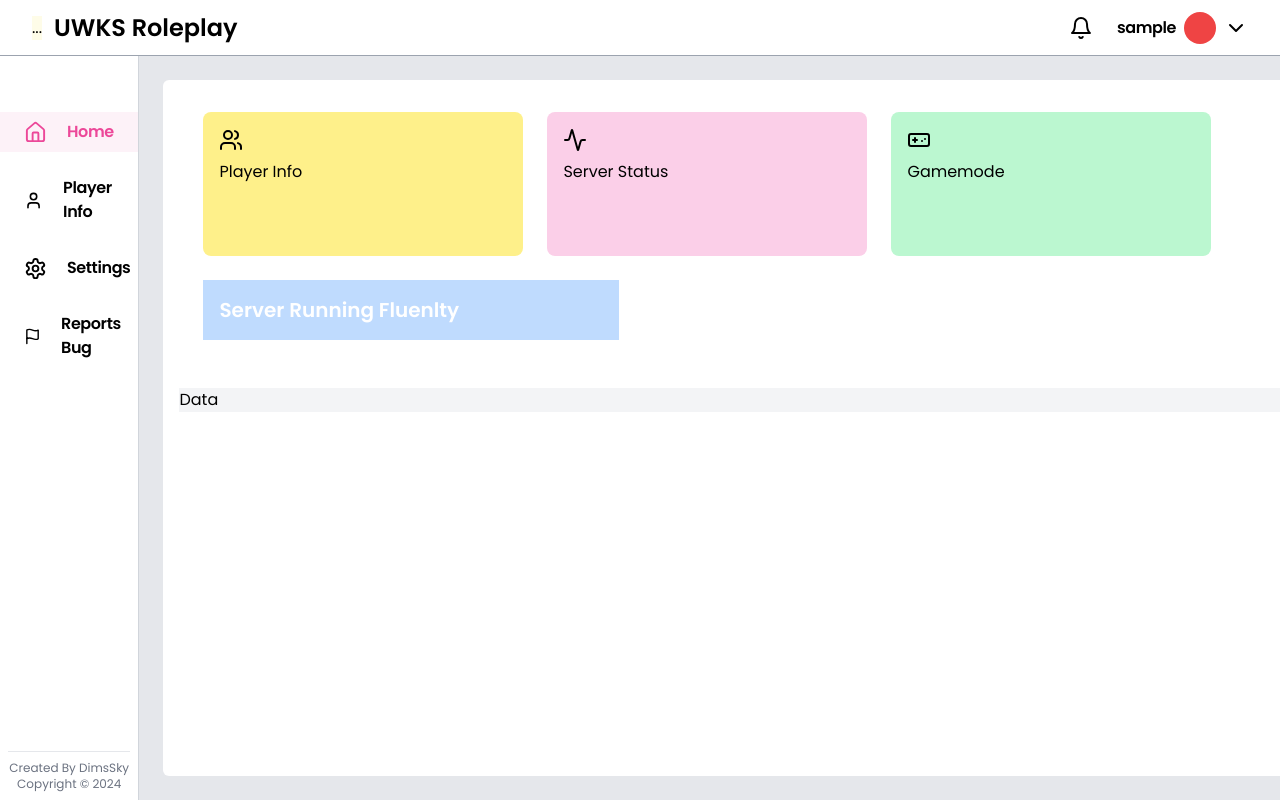
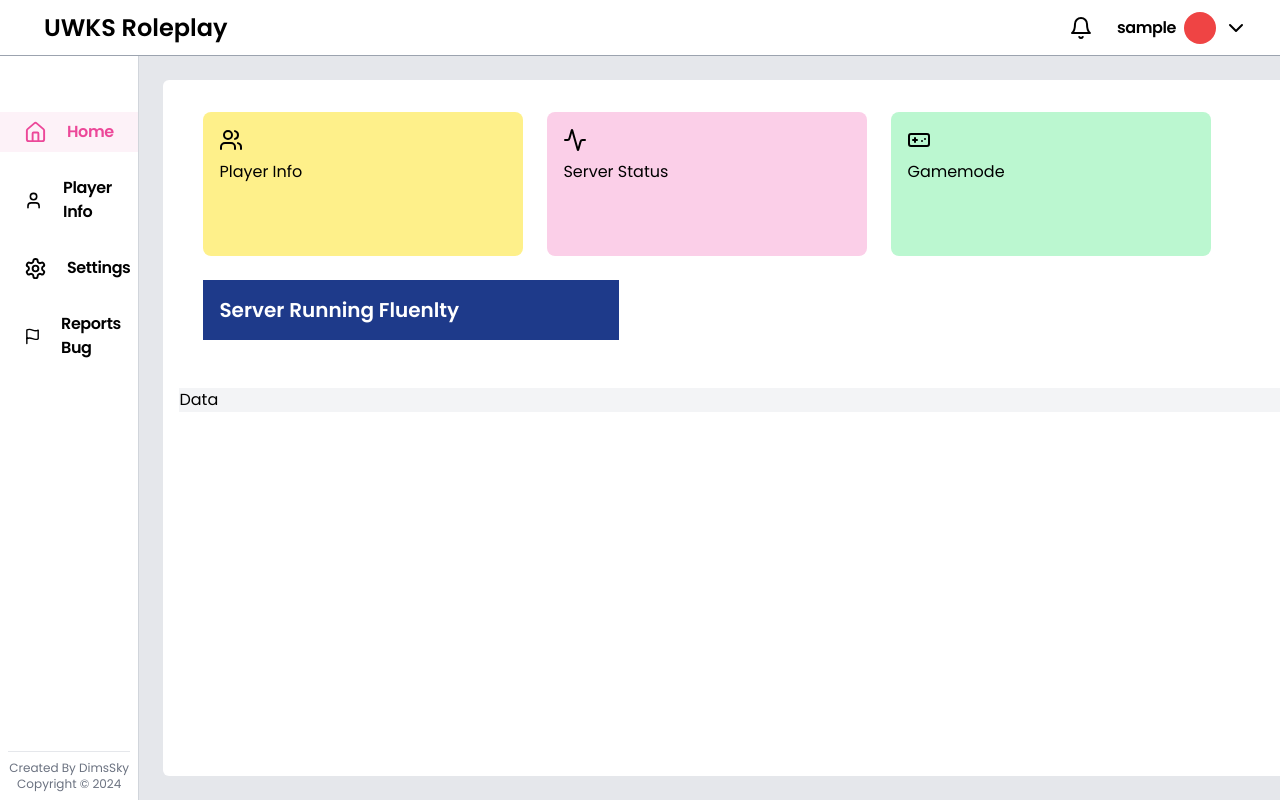
Before and after one commit to KINGDimsSky/SA-MP-UWKS-Dashboard, a React (Vite) app: page /dashboard in a window 1280 px wide. Shown: the top 800 px of the page. Built offline with nearby package versions, Linux system fonts and the light colour scheme; sample sign-in values are in the browser's storage.

Commit message:
Adding Dashboard Content

```diff
--- a/src/Components/HomeDash.jsx
+++ b/src/Components/HomeDash.jsx
@@ -10,7 +10,7 @@ const HomeDash = () => {
          <BoxData background="bg-yellow-200" icon={Users} title="Player Info"/>
          <BoxData background="bg-pink-200" icon={Activity} title="Server Status"/>
          <BoxData background="bg-green-200" icon={Gamepad} title="Gamemode"/>
-         <div className="bg-blue-200 w-[26em] p-4">
+         <div className="bg-blue-900 w-[26em] p-4">
             <h2 className='text-white font-semibold text-xl'>Server Running Fluenlty</h2>
          </div>
        </div>
--- a/src/Components/Navbar.jsx
+++ b/src/Components/Navbar.jsx
@@ -28,8 +28,8 @@ const Navbar = () => {
   return (
     <div className="fixed z-50 justify-between flex w-full  gap-2 items-center px-8 bg-white border-b border-gray-400 h-14">
       <div className="flex items-center gap-3">
-       <p className='bg-yellow-50 '>...</p>
-       <h2 className='font-semibold text-2xl'>UWKS Roleplay</h2>
+        <div className="hamburger"></div>
+       <h2 className='font-semibold  hidden md:flex md:text-2xl'>UWKS Roleplay</h2>
       </div>
       <div className="flex h-full bg-white items-center gap-2">
         <Bell className='cursor-pointer' onClick={handlerClicker}/>
--- a/src/Components/PlayerInfo.jsx
+++ b/src/Components/PlayerInfo.jsx
@@ -2,8 +2,10 @@ import React from 'react'
 
 const PlayerInfo = () => {
   return (
-    <div className="playerinfo">
-        <h2>Player Info</h2>
+    <div className="flex flex-col">
+        <div className="flex flex-col bg-yellow-200">
+          <h2 className='font-semibold tracking-tight text-2xl'>Player Info</h2>
+        </div>
     </div>
   )
 }
--- a/src/pages/Landing.jsx
+++ b/src/pages/Landing.jsx
@@ -1,8 +1,15 @@
-import React from 'react'
+import React, { useEffect } from 'react'
 import Button from '../Components/Button'
 
 
 const Landing = () => {
+
+  useEffect(() => {
+    if(localStorage.getItem('token')){
+      localStorage.removeItem('token')
+    }
+  }, [])
+
   return (
     <div className="min-h-screen flex justify-between items-center ">
         <div className="title md:ml-40 mb-20">
```
